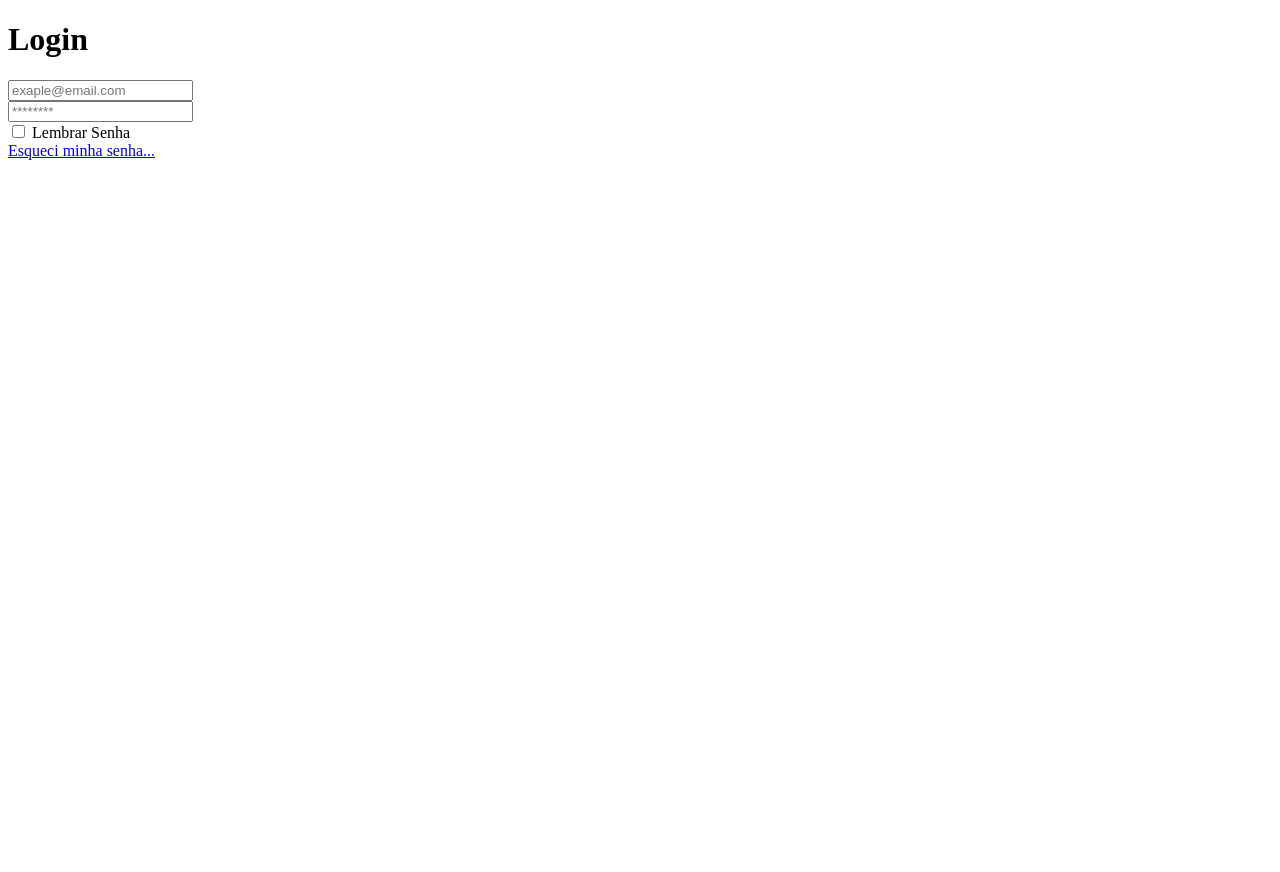
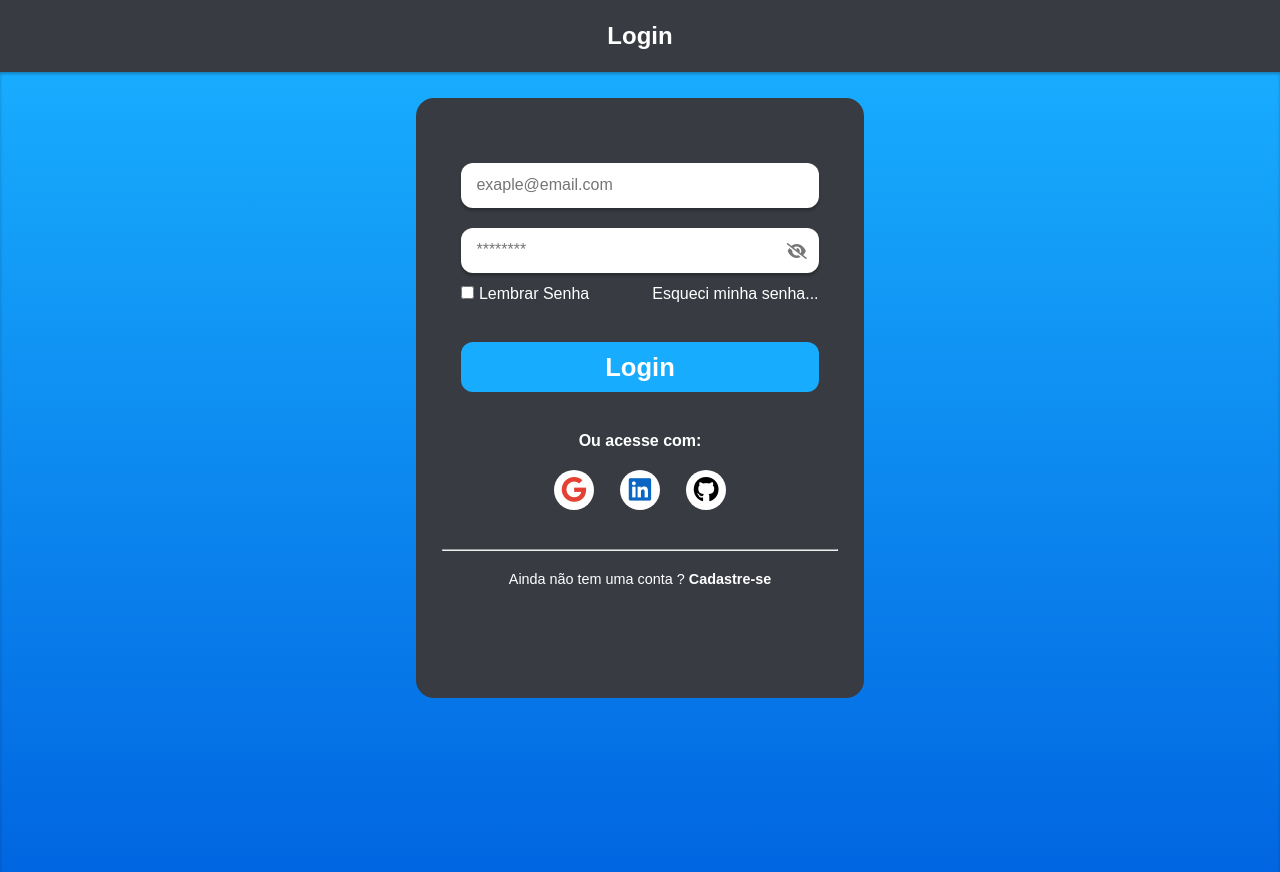
Before and after one commit to LGustavoMaciel/SimpleLogin, a plain HTML site: page index.html in a window 1280 px wide. Before the commit the page ends 800 px from the top, so only its background shows below. Drawn offline with Linux system fonts and the light colour scheme; a web font is replaced by a local one.

Commit message:
Estilizaçao com CSS e Implementos JS

```diff
--- a/css/styles.css
+++ b/css/styles.css
@@ -0,0 +1,208 @@
+* {
+  margin: 0;
+  padding: 0;
+  box-sizing: border-box;
+  font-family: "Poppins", sans-serif;
+  color: #fff;
+}
+header {
+  min-height: 9vh;
+  display: flex;
+  align-items: center;
+  justify-content: center;
+  background-color: #383c42;
+}
+header h1 {
+  font-size: 1.5em;
+  color: #fff;
+}
+
+main {
+  width: 100%;
+  min-height: 100vh;
+  background: linear-gradient(#18acfe, #0166e1);
+  display: flex;
+  justify-content: center;
+  box-shadow: inset 0px 2px 3px rgba(0, 0, 0, 0.25);
+}
+
+main form {
+  margin-top: 2%;
+  width: 35%;
+  height: 75vh;
+  background-color: #383c42;
+  box-shadow: 0px 2px 3px rgba(0, 0, 0, 0.4) inset 0px 4px 4px
+    rgba(0, 0, 0, 0.25);
+  border-radius: 18px;
+  padding: 2%;
+  display: flex;
+  flex-direction: column;
+  align-items: center;
+}
+
+main form .inputs-container {
+  margin-top: 10%;
+  width: 100%;
+  display: flex;
+  flex-direction: column;
+  align-items: center;
+}
+
+main form .inputs-container input {
+  width: 90%;
+  height: 45px;
+  padding: 8px 15px;
+  border: 0;
+  outline: 0;
+  border-radius: 12px;
+
+  font-size: 16px;
+  color: #312e42;
+  box-shadow: 0px 3px 3px rgba(0, 0, 0, 0.25);
+}
+
+main form .inputs-container input:focus {
+  box-shadow: inset 1px 4px 7px rgba(0, 0, 0, 0.5);
+}
+main form .password-container {
+  margin-top: 5%;
+  width: 100%;
+  position: relative;
+  display: flex;
+  flex-direction: column;
+  align-items: center;
+}
+
+main form .password-container i {
+  position: absolute;
+  right: 8%;
+  top: 35%;
+  color: #777;
+  cursor: pointer;
+}
+
+main form .password-container #eye {
+  display: none;
+}
+
+main form .password-infos {
+  width: 90%;
+  margin-top: 3%;
+
+  display: flex;
+  align-items: center;
+  justify-content: space-between;
+}
+
+main form .password-infos a {
+  transition: 0.2s ease-in-out;
+}
+main form .password-infos a:hover {
+  color: #18acfe;
+  cursor: pointer;
+}
+
+main form button {
+  background-color: #18acfe;
+  width: 90%;
+  height: 50px;
+  border: 0;
+  outline: 0;
+  border-radius: 12px;
+  margin-top: 10%;
+  font-size: 1.6em;
+  font-weight: 600;
+  cursor: pointer;
+  transition: 0.3s ease-in-out;
+}
+
+main form button:hover {
+  background: #fff;
+  color: #18acfe;
+}
+
+main form .links-container {
+  width: 100%;
+  display: flex;
+  flex-direction: column;
+  align-items: center;
+  margin-top: 10%;
+}
+main form .links-container span {
+  font-size: 0.8;
+  font-weight: 600;
+}
+
+main form .links-container aside {
+  margin-top: 5%;
+  width: 50%;
+  display: flex;
+  align-items: center;
+  justify-content: space-around;
+}
+
+main form .links-container aside i {
+  font-size: 1.6em;
+  background-color: #fff;
+  padding: 8px;
+  height: 40px;
+  width: 40px;
+  border-radius: 20px;
+  transition: 0.3s ease-in-out;
+  color: #fff;
+
+  display: flex;
+  align-items: center;
+  justify-content: center;
+}
+main form .links-container aside .google {
+  color: #e34133;
+}
+main form .links-container aside .google:hover {
+  background-color: #e34133;
+  color: #fff;
+}
+
+main form .links-container aside .linkedin {
+  color: #0a66c2;
+}
+main form .links-container aside .linkedin:hover {
+  background-color: #0a66c2;
+  color: #fff;
+}
+main form .links-container aside .github {
+  color: black;
+}
+main form .links-container aside .github:hover {
+  background-color: black;
+  color: #fff;
+}
+
+main form footer {
+  width: 100%;
+  margin-top: 10%;
+
+  display: flex;
+  flex-direction: column;
+  align-items: center;
+}
+main form footer hr {
+  width: 100%;
+  height: 3%;
+  background-color: #fff;
+}
+main form footer span {
+  font-weight: 400;
+  font-size: 0.9em;
+  margin-top: 5%;
+}
+
+main form footer span a {
+  font-weight: 600;
+  transition: 0.2 ease-in-out;
+}
+
+main form footer a:hover {
+  color: #18acfe;
+  cursor: pointer;
+}
--- a/index.html
+++ b/index.html
@@ -8,8 +8,10 @@
     <link rel="stylesheet" href="./css/styles.css" />
     <link rel="preconnect" href="https://fonts.googleapis.com" />
     <link rel="preconnect" href="https://fonts.gstatic.com" crossorigin />
+    <link rel="preconnect" href="https://fonts.googleapis.com" />
+    <link rel="preconnect" href="https://fonts.gstatic.com" crossorigin />
     <link
-      href="https://fonts.googleapis.com/css2?family=Source+Sans+Pro:wght@400;600&display=swap"
+      href="https: //fonts.googleapis.com/css2? família= Poppins:wght@400;600 & display=swap"
       rel="stylesheet"
     />
     <script
@@ -36,8 +38,12 @@
               class="field-password"
               placeholder="********"
             />
-            <i></i>
-            <i></i>
+            <i
+              class="fas fa-eye-slash"
+              id="eye-slash"
+              onclick="showPassword()"
+            ></i>
+            <i class="fas fa-eye" id="eye"></i>
           </div>
         </section>
 
@@ -46,12 +52,22 @@
             <input type="checkbox" />
             <span>Lembrar Senha</span>
           </div>
-          <a href="#">Esqueci minha senha...</a>
+          <a>Esqueci minha senha...</a>
+        </section>
+        <button id="btn-login">Login</button>
+        <section class="links-container">
+          <span>Ou acesse com:</span>
+          <aside>
+            <a href=""><i class="fa-brands fa-google google"></i></a>
+            <a href=""><i class="fa-brands fa-linkedin linkedin"></i></a>
+            <a href=""><i class="fa-brands fa-github github"></i></a>
+          </aside>
         </section>
 
-        <section></section>
-
-        <footer></footer>
+        <footer>
+          <hr />
+          <span>Ainda não tem uma conta ? <a>Cadastre-se</a></span>
+        </footer>
       </form>
     </main>
   </body>
--- a/js/index.js
+++ b/js/index.js
@@ -0,0 +1,20 @@
+function showPassword() {
+  const eye = document.getElementById("eye");
+  const eyeSlash = document.getElementById("eye-slash");
+  const fieldPassword = document.getElementById("field-password");
+
+  if (eye.style.display === "none") {
+    eye.style.display = "block";
+    eyeSlash.style.display = "none";
+    fieldPassword.type = "text";
+  } else {
+    eye.style.display = "none";
+    eyeSlash.style.display = "block";
+    fieldPassword.type = "password";
+  }
+}
+
+document.getElementById("btn-login").addEventListener("click", function (e) {
+  e.preventDefault();
+  alert("Login Efetuado!");
+});
```
